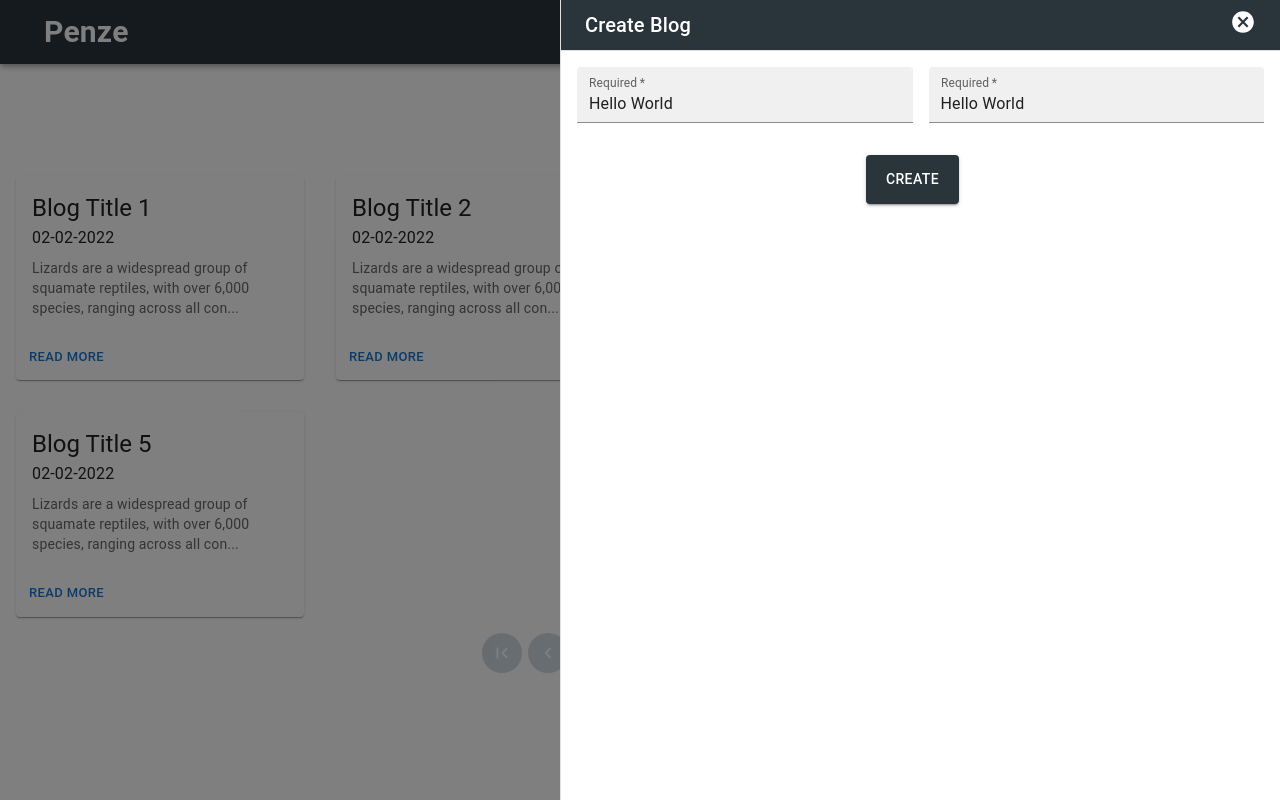
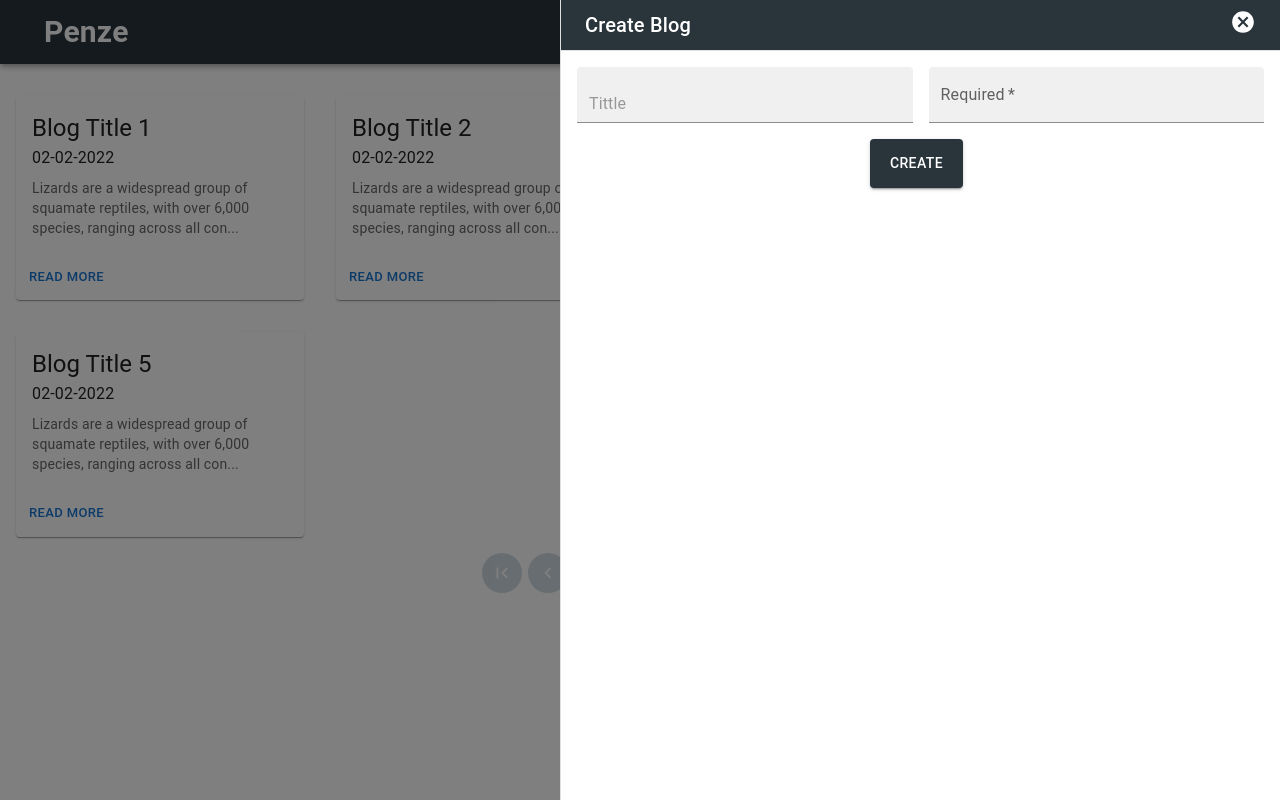
Before and after one commit to usmangq12/penze, a React (Create React App) app in the folder packages/client/: page / in a window 1280 px wide. Both pictures are taken after a click on the button 1237 px from the left and 757 px from the top of the page. Built offline with nearby package versions, Linux system fonts and the light colour scheme.

Commit message:
apply some changes

```diff
--- a/packages/client/src/components/Blogs.tsx
+++ b/packages/client/src/components/Blogs.tsx
@@ -11,7 +11,7 @@ export const Blogs = ({ blogs }: any) => {
     dispatch(selectedBlog(blog));
   };
   return (
-    <Grid container item sx={{ mt: 20 }}>
+    <Grid container item sx={{ mt: 10 }}>
       {blogs.map((blog: IBlog) => (
         <Grid
           // key={`blog-id${i}`}
--- a/packages/client/src/components/CreateBlogModal.tsx
+++ b/packages/client/src/components/CreateBlogModal.tsx
@@ -1,15 +1,16 @@
-import React from "react";
+import React, { useState } from "react";
 import { Grid, TextField, Button, FormGroup } from "@mui/material";
-
+import { StyeldButton } from "../shared/StyeldButton";
 export const CreateBlogModal = ({ selectedRow }: any) => {
+  const [title, setTitle] = useState("");
+  const [content, setContent] = useState("");
   return (
-    <Grid component="form">
+    <Grid>
       <Grid
         container
         justifyContent="center"
         alignItems="center"
         flexWrap="wrap"
-        // flexDirection="coli"
         spacing={2}
         sx={{ px: 2, py: 2 }}
       >
@@ -17,9 +18,9 @@ export const CreateBlogModal = ({ selectedRow }: any) => {
           <TextField
             fullWidth
             required
-            id="filled-required"
-            label="Required"
-            defaultValue="Hello World"
+            placeholder="Tittle"
+            value={title}
+            onChange={(e) => setTitle(e.target.value)}
             variant="filled"
           />
         </Grid>
@@ -31,23 +32,12 @@ export const CreateBlogModal = ({ selectedRow }: any) => {
             label="Required"
             defaultValue="Hello World"
             variant="filled"
+            value={content}
+            onChange={(e) => setContent(e.target.value)}
           />
         </Grid>
         <Grid container justifyContent="center">
-          <Button
-            variant="contained"
-            sx={{
-              px: 2.5,
-              py: 1.5,
-              my: 4,
-              background: "#29343B ",
-              "&:hover": {
-                backgroundColor: "#29343B !important",
-              },
-            }}
-          >
-            Create
-          </Button>
+          <StyeldButton>Create</StyeldButton>
         </Grid>
       </Grid>
     </Grid>
--- a/packages/client/src/pages/Details.tsx
+++ b/packages/client/src/pages/Details.tsx
@@ -15,21 +15,9 @@ import { TextArea } from "../shared/TextArea";
 import { useSelector } from "react-redux";
 import { useEffect, useState } from "react";
 import { Comment } from "../types";
-import { useParams } from "react-router-dom";
-
 export const Details = () => {
-  const [name, setName] = useState("");
-  const [message, setMessage] = useState("");
-  const [comment, setComments] = useState<Comment[]>([]);
   const [openInput, setInput] = useState<boolean>(true);
 
-  const addComments = () => {
-    const blogComment: Comment = {
-      name: "",
-      message: "",
-    };
-    setComments([...comment, blogComment]);
-  };
   const showInput = () => {
     setInput(!openInput);
   };
@@ -115,7 +103,7 @@ export const Details = () => {
               </Grid>
             </CardContent>
             <CardActions>
-              <StyeldButton handelClick={addComments}>Submit</StyeldButton>
+              <StyeldButton>Submit</StyeldButton>
             </CardActions>
           </Card>
         </Grid>
@@ -177,7 +165,7 @@ export const Details = () => {
               <TextArea />
             </Grid>
             <Grid>
-              <StyeldButton handelClick={addComments}>Submit</StyeldButton>
+              <StyeldButton>Submit</StyeldButton>
               <StyeldButton handelClick={hideInput}>Cancel</StyeldButton>
             </Grid>
           </Grid>
--- a/packages/client/src/pages/Home.tsx
+++ b/packages/client/src/pages/Home.tsx
@@ -6,6 +6,7 @@ import Fab from "@mui/material/Fab";
 import { Drawer } from "../shared/Drawer";
 import { useSelector } from "react-redux";
 import Backdrop from "@mui/material/Backdrop";
+import CircularProgress from "@mui/material/CircularProgress";
 import * as React from "react";
 export const Home = () => {
   let blogs = useSelector(({ blogs }: any) => blogs.blogs);
@@ -25,13 +26,13 @@ export const Home = () => {
     const paginatedBlogs = sliceBlogs();
     setSlicedBlogs(paginatedBlogs);
   }, [page]);
+
   return (
     <Grid container>
       <Blogs blogs={slicedBlogs} />
       <Grid container item justifyContent="center">
         <Pagination config={config} onChange={handlePaginationChange} />
       </Grid>
-
       <Drawer
         title="Create Blog"
         openDrawer={openCreateBlogModal}
--- a/packages/client/src/store/BlogsSlice.tsx
+++ b/packages/client/src/store/BlogsSlice.tsx
@@ -16,8 +16,8 @@ export const blogsSlice = createSlice({
         state.blogs.push(action.payload);
         state.blog = action.payload;
       },
-      prepare: (blog) => {
-        return { payload: { blog } };
+      prepare: ({ title, content }) => {
+        return { payload: { title, content } };
       },
     },
     selectedBlog: {
```
